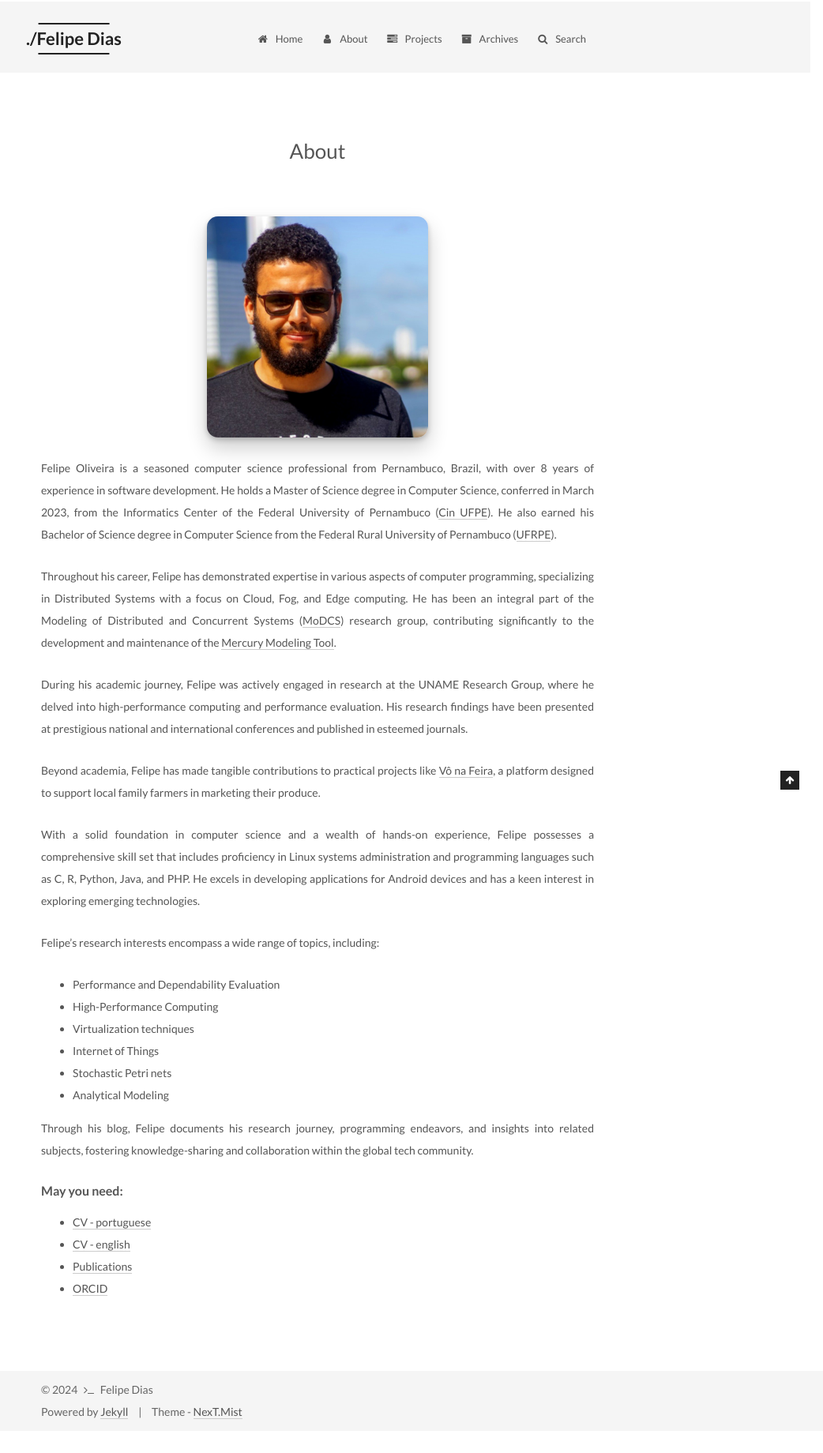
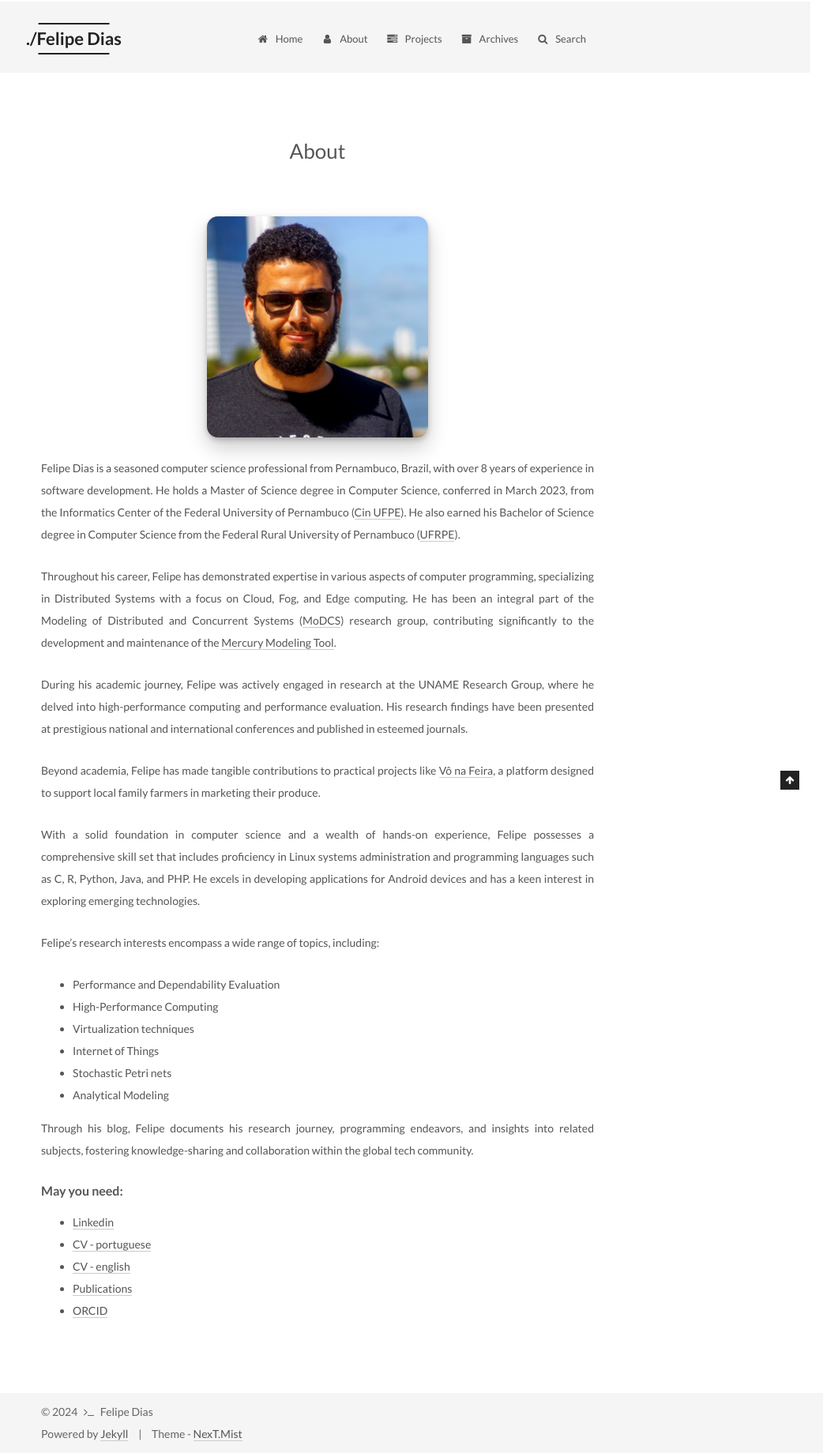
Before and after one commit to fdoliv/fdoliv.github.io, a Jekyll site: the page built from about/index.md, in a window 1280 px wide. Shown: the whole page at 79% size, without its empty margins (238-1280 px from the left). Built offline with Jekyll 4.4.1, drawn with Linux system fonts in a browser that asks for light colours; before the commit the page ends 1812 px from its top, so only the background shows below that.

Commit message:
add linkedin

```diff
--- a/about/index.md
+++ b/about/index.md
@@ -18,7 +18,7 @@ comments: false
 {% assign years_of_experience = current_year | minus: start_year %}
 
 <!-- </div> -->
-Felipe Oliveira is a seasoned computer science professional from Pernambuco, Brazil, with over {{ years_of_experience }} years of experience in software development. He holds a Master of Science degree in Computer Science, conferred in March 2023, from the Informatics Center of the Federal University of Pernambuco ([Cin UFPE](https://www.cin.ufpe.br)). He also earned his Bachelor of Science degree in Computer Science from the Federal Rural University of Pernambuco ([UFRPE](http://www.ufrpe.br/)).
+Felipe Dias is a seasoned computer science professional from Pernambuco, Brazil, with over {{ years_of_experience }} years of experience in software development. He holds a Master of Science degree in Computer Science, conferred in March 2023, from the Informatics Center of the Federal University of Pernambuco ([Cin UFPE](https://www.cin.ufpe.br)). He also earned his Bachelor of Science degree in Computer Science from the Federal Rural University of Pernambuco ([UFRPE](http://www.ufrpe.br/)).
 
 Throughout his career, Felipe has demonstrated expertise in various aspects of computer programming, specializing in Distributed Systems with a focus on Cloud, Fog, and Edge computing. He has been an integral part of the Modeling of Distributed and Concurrent Systems ([MoDCS](http://www.modcs.org/)) research group, contributing significantly to the development and maintenance of the [Mercury Modeling Tool](http://www.modcs.org/?p=2264).
 
@@ -41,6 +41,7 @@ Through his blog, Felipe documents his research journey, programming endeavors,
 
 ##### May you need:
 
+- [Linkedin](https://www.linkedin.com/in/felipe-d-a79b542b3/){:target="_blank"}
 - [CV - portuguese](http://lattes.cnpq.br/5171703682108065){:target="_blank"}
 - [CV - english](http://buscatextual.cnpq.br/buscatextual/visualizacv.do?id=K4338903Z2&idiomaExibicao=2){:target="_blank"}
 - [Publications](https://scholar.google.com/citations?user=HQJPq-8AAAAJ&hl=en){:target="_blank"}
```
